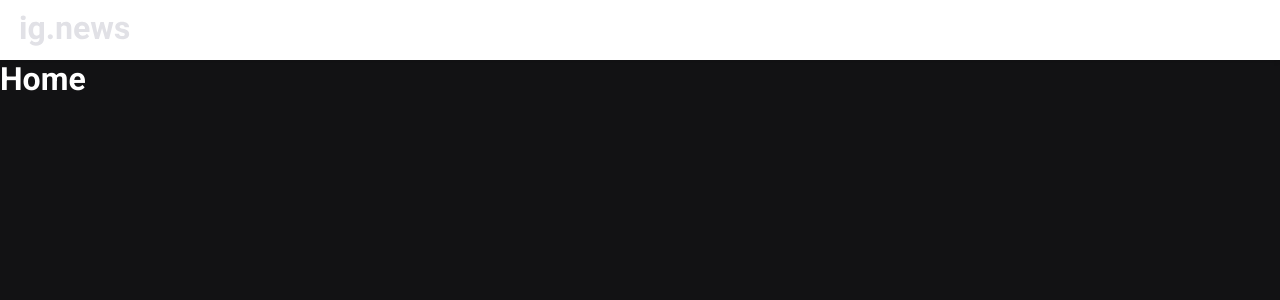
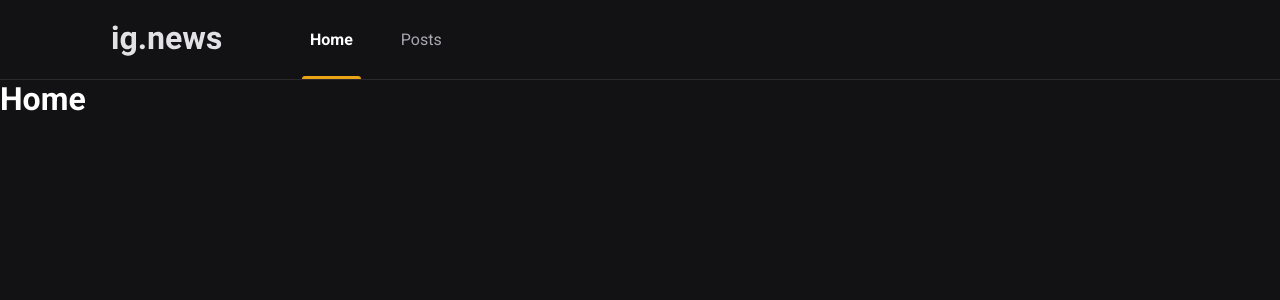
Before and after one commit to GersonRocha9/ignews, a Next.js app: page / in a window 1280 px wide. Shown: the top 300 px of the page. Built offline with nearby package versions, Linux system fonts and the light colour scheme.

Commit message:
Header component and styles ok

```diff
--- a/src/components/Header/index.tsx
+++ b/src/components/Header/index.tsx
@@ -7,7 +7,7 @@
         <img src="/images/logo.svg" alt="ig.news Logo" />
 
         <nav>
-          <a>Home</a>
+          <a className={styles.active}>Home</a>
           <a>Posts</a>
         </nav>
       </div>
--- a/src/components/Header/styles.module.scss
+++ b/src/components/Header/styles.module.scss
@@ -1,17 +1,53 @@
 .headerContainer {
-  display: flex;
-  justify-content: space-between;
-  align-items: center;
-  padding: 0 20px;
-  height: 60px;
-  background-color: #fff;
-  box-shadow: 0px 2px 4px rgba(0, 0, 0, 0.1);
+  height: 5rem;
+  border-bottom: 1px solid var(--gray-700);
 }
 
 .headerContent {
+  max-width: 1120px;
+  height: 5rem;
+  margin: 0 auto;
+  padding: 0 2rem;
+
   display: flex;
   align-items: center;
-  justify-content: space-between;
-  width: 100%;
-  height: 100%;
+
+  nav {
+    margin-left: 5rem;
+    height: 5rem;
+
+    a {
+      display: inline-block;
+      position: relative;
+      padding: 0 0.5rem;
+      height: 5rem;
+      line-height: 5rem;
+      color: var(--gray-300);
+      transition: color 0.2s ease-in-out;
+
+      & + a {
+        margin-left: 2rem;
+      }
+
+      &:hover {
+        color: var(--white);
+      }
+
+      &.active {
+        color: var(--white);
+        font-weight: bold;
+      }
+
+      &.active::after {
+        content: '';
+        height: 3px;
+        border-radius: 3px 3px 0 0;
+        width: 100%;
+        position: absolute;
+        bottom: 1%;
+        left: 0;
+        background-color: var(--yellow-500);
+      }
+    }
+  }
 }
```
